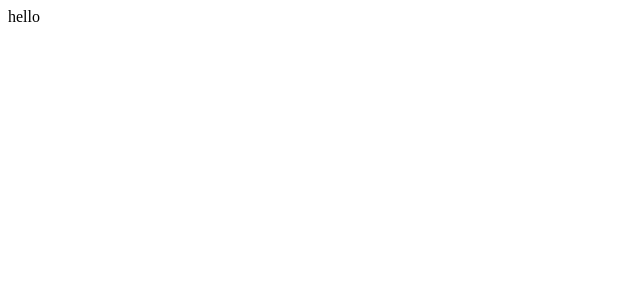
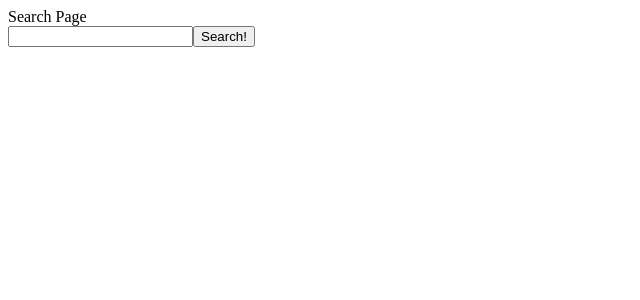
Before and after one commit to cindyxmiao/whats-in-my-fridge, a React (Create React App) app: page / in a window 1280 px wide. Shown: the top 300 px of the page, without its empty margins (0-640 px from the left). Built offline with nearby package versions, Linux system fonts and the light colour scheme.

Commit message:
set up search and results flow

```diff
--- a/package.json
+++ b/package.json
@@ -8,6 +8,7 @@
     "@testing-library/user-event": "^12.1.10",
     "react": "^17.0.1",
     "react-dom": "^17.0.1",
+    "react-router-dom": "^5.2.0",
     "react-scripts": "4.0.3",
     "web-vitals": "^1.0.1"
   },
--- a/src/components/App.js
+++ b/src/components/App.js
@@ -1,7 +1,26 @@
-import React from "react";
+import React, { useState } from "react";
+import { BrowserRouter as Router, Switch, Route } from "react-router-dom";
+import Search from "./Search/Search";
+import Results from "./Results/Results";
 
 const App = () => {
-  return <div>hello</div>;
+  const [searchTerm, setSearchTerm] = useState("Default search");
+  return (
+    <Router>
+      <div>
+        {/* A <Switch> looks through its children <Route>s and
+                renders the first one that matches the current URL. */}
+        <Switch>
+          <Route path="/results">
+            <Results searchTerm={searchTerm} />
+          </Route>
+          <Route path="/">
+            <Search setSearchTerm={setSearchTerm} />
+          </Route>
+        </Switch>
+      </div>
+    </Router>
+  );
 };
 
 export default App;
--- /dev/null
+++ b/src/components/Results/Results.js
@@ -0,0 +1,17 @@
+import React, { useState, useCallback } from "react";
+import { useHistory } from "react-router-dom";
+
+const Results = (props) => {
+  const history = useHistory();
+  const backToSearch = useCallback(() => history.push("/"), [history]);
+
+  return (
+    <div>
+      <div> Results Page</div>
+      <button onClick={backToSearch}>back to search</button>
+      <div>{props.searchTerm}</div>
+    </div>
+  );
+};
+
+export default Results;
--- /dev/null
+++ b/src/components/Search/Search.js
@@ -0,0 +1,28 @@
+import React, { useCallback, useState } from "react";
+import { useHistory } from "react-router-dom";
+
+const Search = (props) => {
+  const history = useHistory();
+  const [searchValue, setSearchValue] = useState("");
+
+  const handleOnClick = useCallback(() => {
+    history.push("/results");
+    props.setSearchTerm(searchValue);
+  }, [history, props, searchValue]);
+
+  const handleInputChange = (event) => {
+    setSearchValue(event.target.value);
+  };
+
+  return (
+    <div>
+      <div> Search Page</div>
+      <input type="text" value={searchValue} onChange={handleInputChange} />
+      <button type="button" onClick={handleOnClick}>
+        Search!
+      </button>
+    </div>
+  );
+};
+
+export default Search;
```
Also changed, not shown: 2 other files (tests, documents, lock files or other folders).
